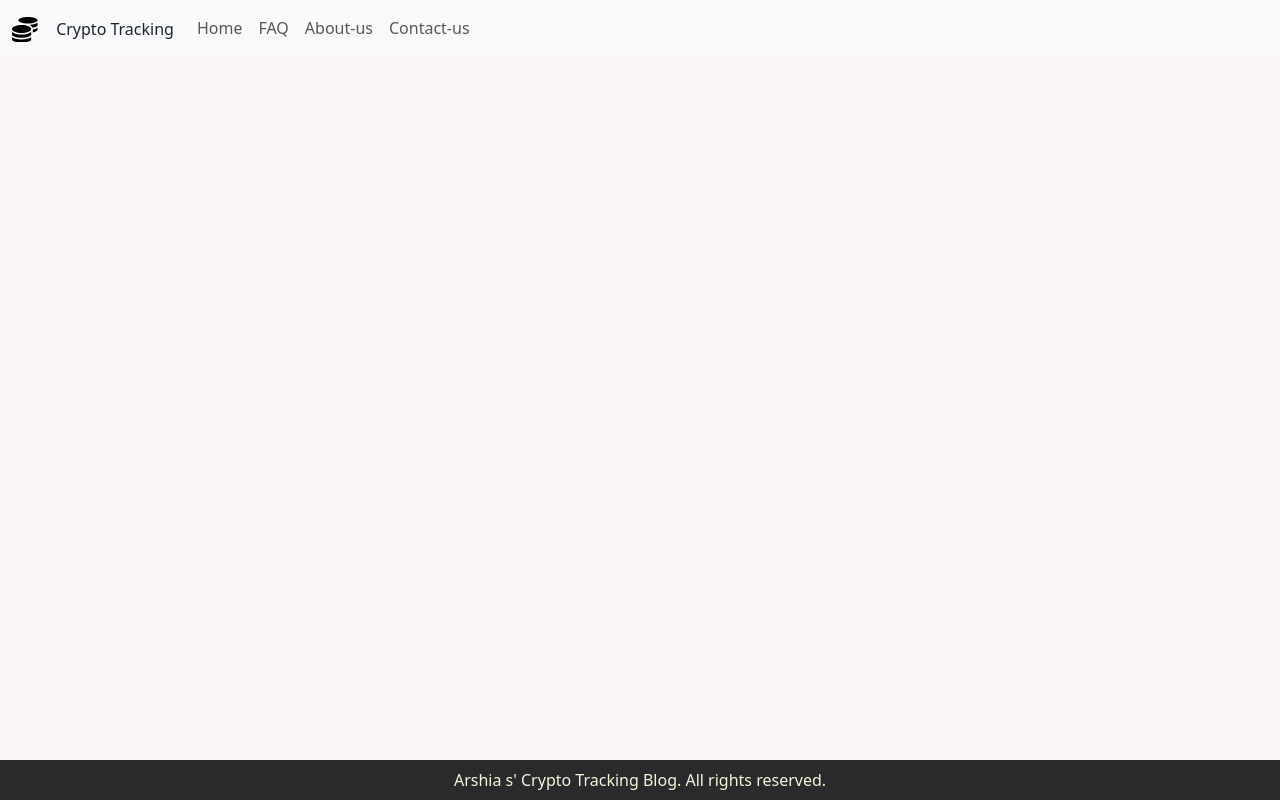
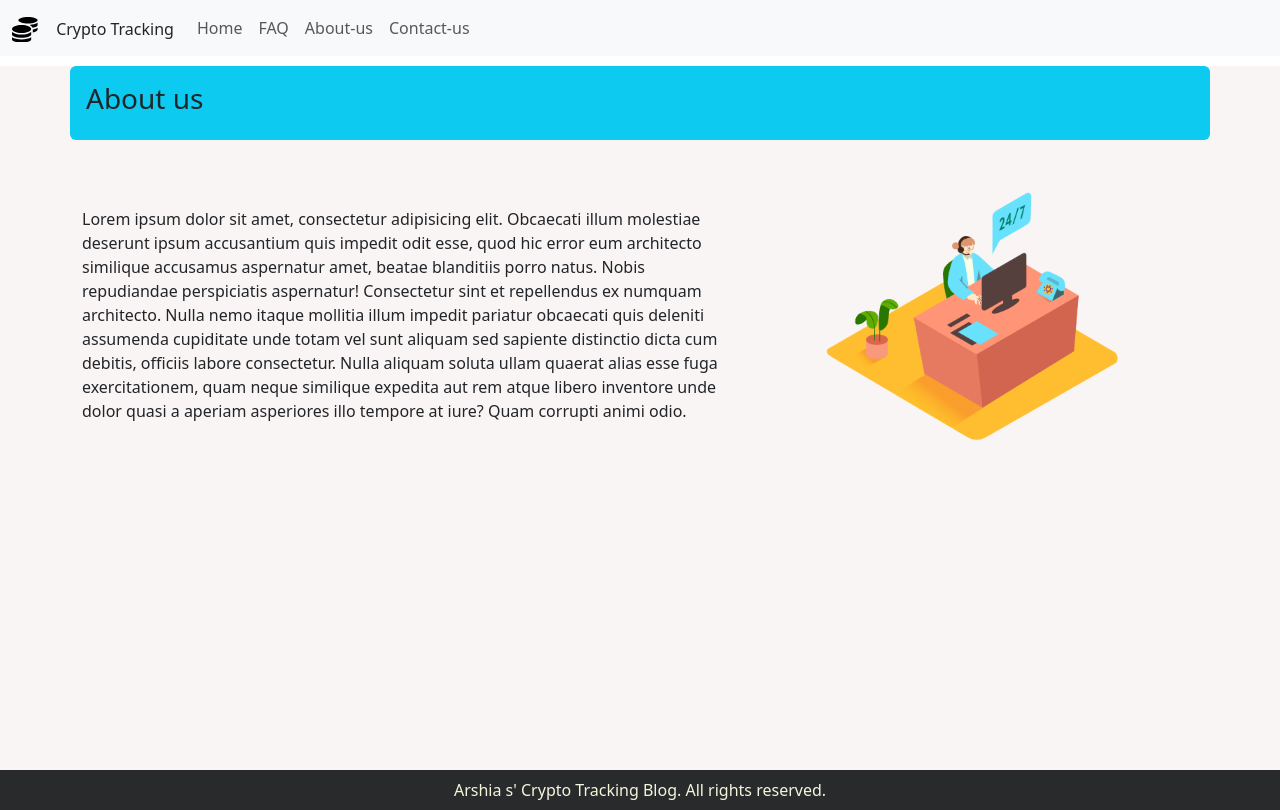
Before and after one commit to Arshia-Rastgoo/react-first-project-crypto-webApp, a React (Create React App) app: page /AboutUs in a window 1280 px wide. Built offline with nearby package versions, Linux system fonts and the light colour scheme.

Commit message:
about us Done

```diff
--- a/src/Pages/AboutUs.page.jsx
+++ b/src/Pages/AboutUs.page.jsx
@@ -1,8 +1,24 @@
 import React from 'react'
-
+import imageabout from '../Assets/images/about.png'
 export default function AboutUspage() {
   return (
-    <div>
+    <div className='container'>
+      <div className="row">
+        <div className='col-12 bg-info p-3 rounded ' >
+          <h3>About us</h3>
+        </div>
+      </div >
+      <div className='row  align-items-center' >
+        <div className='col-md-7  rounded ' >
+          Lorem ipsum dolor sit amet, consectetur adipisicing elit.
+          Obcaecati illum molestiae deserunt ipsum accusantium quis impedit odit esse, quod hic error eum architecto similique accusamus aspernatur amet, beatae blanditiis porro natus. Nobis repudiandae perspiciatis aspernatur! Consectetur sint et repellendus ex numquam architecto. Nulla nemo itaque mollitia illum impedit pariatur obcaecati quis deleniti assumenda cupiditate unde totam vel sunt aliquam sed sapiente distinctio dicta cum debitis, officiis labore consectetur. Nulla aliquam soluta ullam quaerat alias esse fuga exercitationem, quam neque similique expedita aut rem atque libero inventore unde dolor quasi a aperiam asperiores illo tempore at iure? Quam corrupti animi odio.
+        </div>
+        <div className='col-md-5 text-center  ' >
+          <img src={imageabout} alt='About-us' className="img-fluid  about-img" ></img>
+        </div>
+      </div>
+
+
 
     </div>
   )
--- a/src/index.css
+++ b/src/index.css
@@ -8,9 +8,13 @@ body{
 }
 .wrapper{
   background-color: rgba(188, 135, 135, 0.082);
-  height: calc(100vh - 96px);
+  min-height: calc(100vh - 96px);
 
 }
 .container{
   margin-top: 10px;
 }
+.about-img{
+  width: 350px;
+  height: 350px;
+}
```
